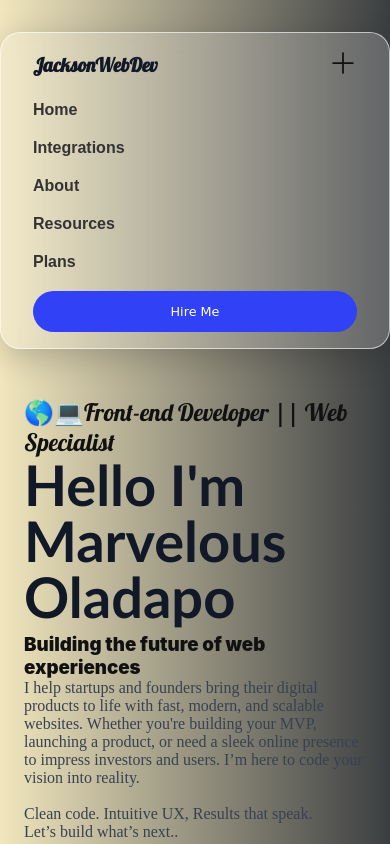
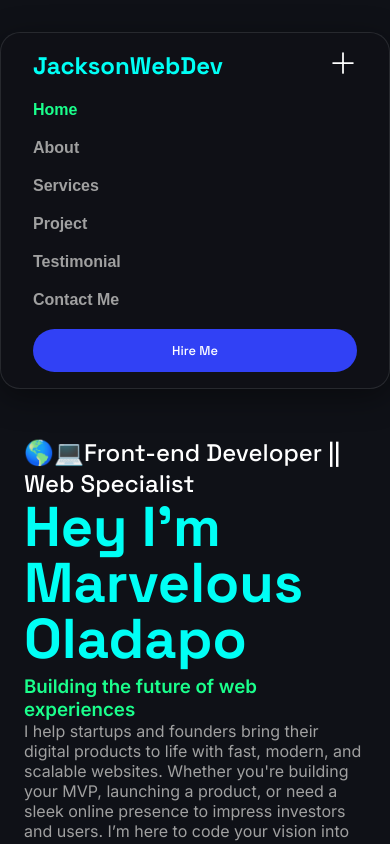
Before and after one commit to marvel-website-designer/jacksonbuildsweb, a plain HTML site: page index.html in a window 390 px wide. Both pictures are taken after a click on the element 343 px from the left and 65 px from the top of the page. Shown: the top 844 px of the page. Drawn offline with Linux system fonts and the light colour scheme; a web font is replaced by a local one.

Commit message:
Add files via upload

```diff
--- a/index.html
+++ b/index.html
@@ -4,31 +4,7 @@
   <meta charset="UTF-8" />
   <meta name="viewport" content="width=device-width, initial-scale=1.0" />
   <title>JacksonWebDev</title>
-
-   <!-- frontend TEXT -->
-
-  <link rel="preconnect" href="https://fonts.googleapis.com">
-  <link rel="preconnect" href="https://fonts.googleapis.com">
-  <link rel="preconnect" href="https://fonts.gstatic.com" crossorigin>
-  <link href="https://fonts.googleapis.com/css2?family=Indie+Flower&family=Shadows+Into+Light&display=swap" rel="stylesheet">
-
-<!-- INTRo-Name TEXT -->
-
- <link href="https://fonts.googleapis.com/css2?family=Manufacturing+Consent&display=swap" rel="stylesheet">
-
-<!-- Intro TEXT -->
-  <link href="https://fonts.googleapis.com/css2?family=Molle&display=swap" rel="stylesheet">
-  <link rel="stylesheet" href="styles.css" />
-
-<!-- Intro TEXT -->
-  <link href="https://fonts.googleapis.com/css2?family=Twinkle+Star&display=swap" rel="stylesheet">
-
-<!-- Intro TEXT -->
-  <link href="https://fonts.googleapis.com/css2?family=Lobster&display=swap" rel="stylesheet">
-
-<!-- Intro TEXT -->
-  <link href="https://fonts.googleapis.com/css2?family=Caveat:wght@400..700&display=swap" rel="stylesheet">
-
+  <link rel="stylesheet" href="style.css" />
 
 <body>
 
@@ -47,11 +23,12 @@
     </div>
 
     <div class="nav-center" id="navLinks">
-      <a href="#" class="active">Home</a>
-      <a href="#">Integrations</a>
-      <a href="#">About</a>
-      <a href="#">Resources</a>
-      <a href="#">Plans</a>
+      <a href="index.html" class="active">Home</a>
+      <a href="about.html">About</a>
+      <a href="service.html">Services</a>
+      <a href="Project.html">Project</a>
+      <a href="testimonial.html">Testimonial</a>
+      <a href="contact.html">Contact Me</a>
     </div>
 
     <div class="nav-right" id="navRight">
@@ -71,7 +48,7 @@
         <hero class="hero">
 
             <h2>🌎💻Front-end Developer || Web Specialist</h2>
-            <h1>Hello I'm<br>Marvelous Oladapo</h1>
+            <h1>Hey I'm<br>Marvelous Oladapo</h1>
             <h3>Building the future of web experiences</h3>
             <p class="subtext">I help startups and founders bring their digital products to life with fast, modern, and scalable websites. Whether you're building your MVP, launching a product, or need a sleek online presence to impress investors and users. I’m here to code your vision into reality.
                 <br> <br>
--- a/style.css
+++ b/style.css
@@ -1,3 +1,35 @@
+@import url('https://fonts.googleapis.com/css2?family=Inter:wght@400;600&family=Space+Grotesk:wght@500;700&display=swap');
+
+:root {
+  /* === COLORS === */
+  --color-bg: #0F1117;
+  --color-text: #FFFFFF;
+  --color-muted: #A0A0A0;
+  --color-accent: #00FFF5;
+  --color-accent-light: #1BFF8C;
+  --color-glass: rgba(15, 17, 23, 0.8);
+  --color-border: rgba(255, 255, 255, 0.1);
+  --color-shadow: rgba(0, 0, 0, 0.4);
+
+  /* === FONT FAMILIES === */
+  --font-primary: 'Inter', sans-serif;
+  --font-heading: 'Space Grotesk', sans-serif;
+
+  /* === BORDER RADIUS === */
+  --radius-lg: 20px;
+  --radius-full: 999px;
+
+  /* === SPACING === */
+  --space-sm: 0.5rem;
+  --space-md: 1rem;
+  --space-lg: 2rem;
+
+  /* === TRANSITION === */
+  --transition-fast: 0.3s ease;
+  --transition-med: 0.4s ease;
+}
+
+
   * {
       margin: 0;
       padding: 0;
@@ -5,106 +37,87 @@
     }
 
    body {
-      background: linear-gradient(90deg, #f1e6bd, #3b3e41);
-      color: #111;
-      font-family: Arial, Helvetica, sans-serif;
+    background: #0F1117;
+    color: #FFFFFF;
+    font-family: 'Inter', sans-serif;
+    opacity: 0;
+    transform: scale(0.98);
+    animation: fadeInScale 0.8s ease forwards;
   }
 
-    /* ============================  NAV BAR HEADER ============================*/
-
+/* =============================================== NAVIGATION =============================================== */
   .navbar {
-      background: white;
-      border-radius: 999px;
+    background: rgba(15, 17, 23, 0.8);
+    border-radius: 20px;
+    backdrop-filter: blur(10px);
+    -webkit-backdrop-filter: blur(10px);
+    border: 1px solid rgba(255, 255, 255, 0.1);
+    box-shadow: 0 8px 32px rgba(0, 0, 0, 0.4);
     padding: 1rem 2rem;
-      margin: 2rem 7.5rem;
+    margin: 2rem auto;
+    max-width: 1200px;
     display: flex;
     justify-content: space-between;
     align-items: center;
-      box-shadow: 0 6px 20px rgba(0, 0, 0, 0.06);
-      /* margin-bottom: 4rem; */
-      background: rgba(255, 255, 255, 0.2);
-      border-radius: 20px;
-      backdrop-filter: blur(10px);
-      -webkit-backdrop-filter: blur(10px);
-      border: 1px solid rgba(255, 255, 255, 0.6);
-      box-shadow: 0 8px 32px rgba(0, 0, 0, 0.2);
+    transition: max-height 0.4s ease, padding 0.4s ease;
+    overflow: hidden;
+    flex-wrap: wrap;
   }
 
   .nav-left {
     font-weight: 700;
-      font-size: 1.2rem;
-      font-family: "Molle", cursive;
-      font-weight: 600;
+    font-size: 1.5rem;
+    font-family: 'Space Grotesk', sans-serif;
+    color: #00FFF5;
   }
+
   .nav-left-a {
     text-decoration: none;
-      color: #111827;
+    color: #00FFF5;
   }
 
   .nav-center a {
     margin: 0 1rem;
     text-decoration: none;
-      color: #333;
+    color: #A0A0A0;
     font-weight: 500;
     font-size: 0.95rem;
+    font-family: 'Inter', sans-serif;
+    transition: color 0.3s ease;
+  }
+  .nav-center a:hover {
+    color: #1BFF8C;
+  }
+  .nav-center a.active {
+    color: #1BFF8C;
   }
 
-
-    .nav-right a {
+  .btn-nav {
+    background: #1BFF8C;
+    color: #0F1117;
+    padding: 0.5rem 1.2rem;
+    border-radius: 999px;
     text-decoration: none;
-      margin-left: 1rem;
-      font-weight: 500;
-      font-size: 0.95rem;
+    font-family: 'Space Grotesk', sans-serif;
+    font-size: 1.1em;
+    transition: background 0.3s ease;
   }
-    .size-6 {
-      width: 1.5rem;
-      height: 1.5rem;
-      color: #111827;
-      display: none;
-    }
-    .fa-solid {
-      display: none;
+  .btn-nav:hover {
+    background: #00FFF5;
+    color: #0F1117;
   }
 
-    .hire-btn {
-      background: #1d4ed8;
-      color: white;
-      padding: 0.5rem 1.2rem;
-      border-radius: 999px;
-      font-family: "Molle", cursive;
+  .nav-toggle {
+    display: none;
+    cursor: pointer;
+  }
+  .menu-svg {
+    width: 28px;
+    height: 28px;
+    transition: transform 0.3s ease;
   }
 
-    .size-6 {
-      width: 1.5rem;
-      height: 1.5rem;
-      color: #111827;
-      display: none;
-    }
-
-   .badge {
-      display: inline-block;
-      background: white;
-      color: #3b82f6;
-      padding: 0.3rem 0.8rem;
-      border-radius: 999px;
-      font-size: 0.75rem;
-      font-weight: 500;
-      margin-bottom: 1.5rem;
-    }
-
-    /* .btn-light {
-      background: white;
-      color: #111827;
-      padding: 0.75rem 1.5rem;
-      border-radius: 999px;
-      font-weight: 600;
-      text-decoration: none;
-      border: 1px solid #ddd;
-    } */
-
-
-    /* ============================ CONTAINER LANDING SECTION ============================ */
-
+/* =============================================== CONTAINER =============================================== */
   .container {
     max-width: 1200px;
     margin: 0 auto;
@@ -112,47 +125,228 @@
   position: relative;
 }
 
+/* =============================================== HERO =============================================== */
+  .hero {
+    max-width: 600px;
+  }
+  .hero h2 {
+    font-family: 'Space Grotesk', sans-serif;
+    font-weight: 600;
+    color: #FFFFFF;
+  }
+  .hero h3 {
+    font-family: 'Inter', sans-serif;
+    font-weight: 900;
+    color: #1BFF8C;
+  }
+  .hero h1 {
+    font-size: 4.5rem;
+    line-height: 1;
+    font-weight: 700;
+    margin-bottom: .5rem;
+    color: #00FFF5;
+    font-family: 'Space Grotesk', sans-serif;
+  }
+  .hero .subtext {
+    font-size: 1rem;
+    color: #A0A0A0;
+    margin-bottom: 1rem;
+    max-width: 500px;
+    font-weight: 400;
+  }
+
+  /* HERO BUTTONS */
+  .buttons {
+    display: flex;
+    gap: 1rem;
+  }
+  .btn-dark {
+    background: #00FFF5;
+    color: #0F1117;
+    padding: 0.85rem 1.9rem;
+    border-radius: 22px;
+    font-weight: 600;
+    text-decoration: none;
+    border: none;
+    font-family: 'Inter', sans-serif;
+    transition: background 0.3s ease;
+  }
+  .btn-dark:hover {
+    background: #1BFF8C;
+    color: #0F1117;
+  }
+
+/* =============================================== HERO IMAGE =============================================== */
+  .screenshot {
+    position: absolute;
+    right: 0;
+    top: 0;
+    width: 35em;
+  }
+  .screenshot img {
+    width: 100%;
+    border-radius: 0 0 50% 50%;
+    animation: bounce 2s infinite ease-in-out;
+  }
+  @keyframes bounce {
+    0%, 100% {
+      transform: translateY(0);
+    }
+    50% {
+      transform: translateY(-30px);
+    }
+  }
+
+
+
+
+/* =============================== ELEMENT FADE / ZOOM ANIMATIONS =============================== */
+  .navbar, .hero, .screenshot, .hero-buttons, .nav-center a, .nav-right {
+    opacity: 0;
+    transform: translateY(20px);
+    animation: fadeUp 0.8s ease forwards;
+  }
+  .navbar {
+    animation-delay: 0.2s;
+  }
+  .hero {
+    animation-delay: 0.4s;
+  }
+  .hero-buttons {
+    animation-delay: 0.6s;
+  }
+  .screenshot {
+    animation-delay: 0.8s;
+  }
+  .nav-center a:nth-child(1) { animation-delay: 0.3s; }
+  .nav-center a:nth-child(2) { animation-delay: 0.35s; }
+  .nav-center a:nth-child(3) { animation-delay: 0.4s; }
+  .nav-center a:nth-child(4) { animation-delay: 0.45s; }
+  .nav-center a:nth-child(5) { animation-delay: 0.5s; }
+  .nav-center a:nth-child(6) { animation-delay: 0.55s; }
+  .nav-right {
+    animation-delay: 0.6s;
+  }
+
+/* =============================== KEYFRAMES =============================== */
+  @keyframes fadeInScale {
+    to {
+      opacity: 1;
+      transform: scale(1);
+    }
+  }
+
+  @keyframes fadeUp {
+    to {
+      opacity: 1;
+      transform: translateY(0);
+    }
+  }
+
+
+/* ====================================== TAB version ======================================== */
+    @media (max-width: 1024px) {
+      .nav-toggle {
+          display: block;
+      }
+
+      .nav-center,
+      .nav-right {
+          width: 100%;
+          flex-direction: column;
+          align-items: flex-end;
+          transition: all 0.3s ease;
+          overflow: hidden;
+          max-height: 0;
+          opacity: 0;
+          pointer-events: none;
+      }
+
+      .navbar.expanded {
+          padding-bottom: 1rem;
+      }
+
+      .navbar.expanded .nav-center,
+      .navbar.expanded .nav-right {
+          max-height: 50em;
+          opacity: 1;
+          pointer-events: auto;
+      }
+
+      .navbar.expanded .menu-svg {
+          transform: rotate(45deg);
+      }
+
+      .navbar.expanded .menu-svg path {
+          d: path("M6 18L18 6M6 6l12 12"); /* Animated to X */
+      }
+
+      .nav-center a {
+          margin: 0.5rem 0;
+          display: block;
+          font-size: 1rem;
+          font-family: Arial, Helvetica, sans-serif;
+          font-weight: 700;
+          margin-bottom: 20px;
+      }
+
+      .nav-center a.active {
+          margin-top: 20px;
+      }
+      .nav-right a {
+          font-size: 2rem;
+          font-weight: 700;
+          display: flex;
+          justify-content: center;
+          align-items: center;
+          background-color: rgb(49, 65, 245);
+          padding: .6em 9em;
+          color: #fff;
+          border-radius: 999px;
+      }
+    }
+
+
+    /* ====================================== MOBIL version ======================================== */
+        @media (max-width: 728px) {
+
+          .nav-right a {
+            font-size: .8rem;
+            font-weight: 500;
+            display: flex;
+            justify-content: center;
+            align-items: center;
+            background-color: rgb(49, 65, 245);
+            padding: 1em 9em;
+            border-radius: 999px;
+          }
 
 
           /* ============================ HERO Description ============================ */
 
-        .hero {
-          max-width: 600px;
-        }
-
         .hero h2 {
-          font-family: "Molle", cursive;
-          font-weight: 600;
+          font-weight: 400;
           font-style: normal;
         }
 
         .hero h3 {
-          font-family: "Inter", cursive;
           font-weight: 900;
           font-style: normal;
-          text-decoration: underline;
         }
 
         .hero h1 {
-          font-size: 4.5rem;
+          font-size: 3.5rem;
           line-height: 1;
           font-weight: 600;
           margin-bottom: .5rem;
-          color: #111827;
-          font-family: "Manufacturing Consent", system-ui;
-          font-weight: 400;
-          font-style: italic;
-
+          text-align: left;
         }
 
         .hero .subtext {
           font-size: 1rem;
-          color: #374151;
           margin-bottom: 1rem;
-          max-width: 500px;
-          font-family: "Molle", cursive;
+          /* max-width: 500px; */
           font-weight: 400;
-          font-style: normal;
         }
 
         .buttons {
@@ -161,8 +355,6 @@
         }
 
         .btn-dark {
-          background: #111827;
-          color: white;
           padding: 0.85rem 1.9rem;
           border-radius: 22px;
           font-weight: 600;
@@ -178,8 +370,9 @@
           position: absolute;
           right: 0;
           top: 0;
-          width: 35em;
+          width: 30em;
           /* overflow: hidden; */
+          display: none;
         }
         .screenshot img {
           width: 100%;
@@ -197,93 +390,4 @@
         }
 
 
-
-    /* ======================================= TAB Responsive ======================================= */
-
-    @media (max-width: 1024px) {
-
-      /* ============================  NAV BAR HEADER ============================*/
-
-      .navbar {
-        background: white;
-        border-radius: 999px;
-        padding: 1rem 2rem;
-        margin: 2rem 7.5rem;
-        display: flex;
-        justify-content: space-between;
-        align-items: center;
-        box-shadow: 0 6px 20px rgba(0, 0, 0, 0.06);
-        /* margin-bottom: 4rem; */
-        background: rgba(255, 255, 255, 0.2);
-        border-radius: 20px;
-        backdrop-filter: blur(10px);
-        -webkit-backdrop-filter: blur(10px);
-        border: 1px solid rgba(255, 255, 255, 0.6);
-        box-shadow: 0 8px 32px rgba(0, 0, 0, 0.2);
     }
-
-      .nav-left {
-        font-weight: 700;
-        font-size: 1.2rem;
-        font-family: "Molle", cursive;
-        font-weight: 600;
-      }
-      .nav-left-a {
-        text-decoration: none;
-        color: #111827;
-      }
-
-      .nav-center a {
-        margin: 0 1rem;
-        text-decoration: none;
-        color: #333;
-        font-weight: 500;
-        font-size: 0.95rem;
-      }
-
-      .nav-right {
-        text-decoration: none;
-        margin-left: 1rem;
-        font-weight: 500;
-        font-size: 0.95rem;
-        display: block;
-      }
-
-      /* ============================================ HERO SECTION ==================================== */
-      .screenshot {
-        position: relative;
-        width: 100%;
-        max-width: 100%;
-        margin-top: 3rem;
-      }
-
-      .hero {
-        max-width: 100%;
-      }
-
-      .container {
-        text-align: center;
-      }
-
-      .navbar {
-        flex-direction: column;
-        align-items: flex-start;
-        gap: 1rem;
-      }
-
-      .nav-center, .nav-right {
-        width: 100%;
-        display: flex;
-        justify-content: space-between;
-        flex-wrap: wrap;
-      }
-
-      .buttons {
-        justify-content: center;
-        flex-wrap: wrap;
-      }
-
-    }
-
-
-    /* MOBILE Responsive */
```
Lines whose indentation alone changed are shown as unchanged.
